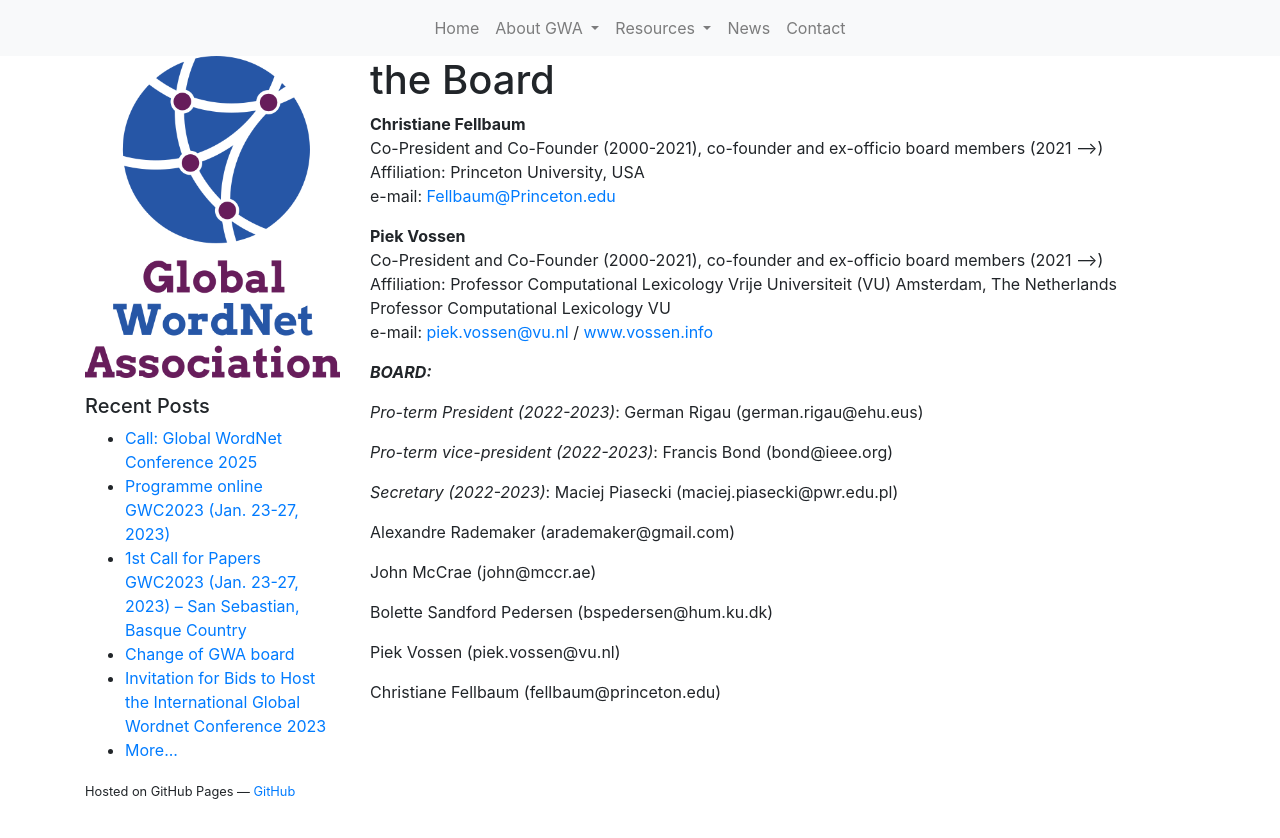
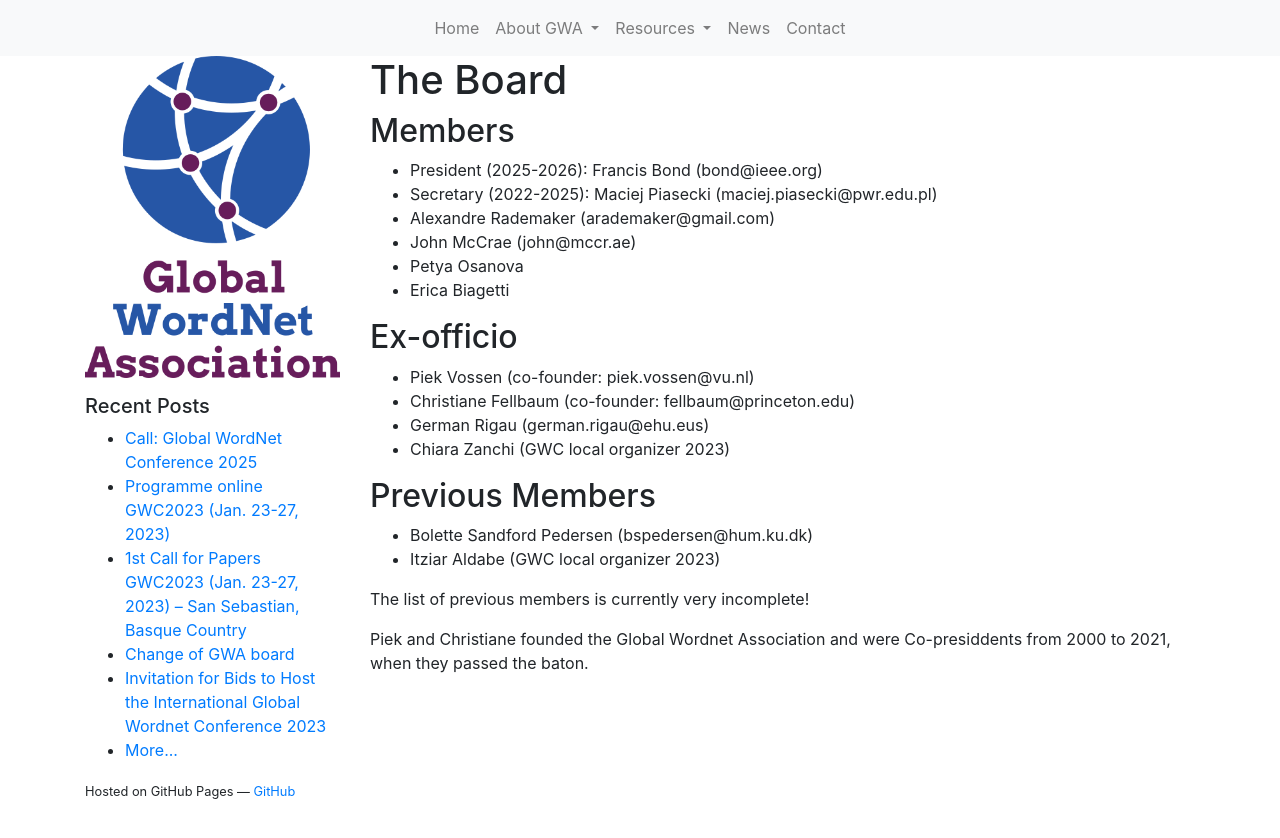
Before and after one commit to globalwordnet/globalwordnet.github.io, a Jekyll site: the page built from about-gwa/the-board.md, in a window 1280 px wide. Shown: the top 838 px of the page. Built offline with Jekyll 4.4.1, drawn with Linux system fonts in a browser that asks for light colours; nearby versions of some CDN libraries.

Commit message:
Updated with election results
I have not added email for Petya, Chiara or Erica, I need to check if they are ok with it and which address they would like.

```diff
--- a/about-gwa/the-board.md
+++ b/about-gwa/the-board.md
@@ -2,37 +2,28 @@
 layout: default
 ---
 
-# the Board
+# The Board
+## Members
 
-**Christiane Fellbaum **
-Co-President and Co-Founder (2000-2021), co-founder and ex-officio board
-members (2021 —\>)
-Affiliation: Princeton University, USA
-e-mail: <Fellbaum@Princeton.edu>
+* President (2025-2026): Francis Bond (bond@ieee.org)
+* Secretary (2022-2025): Maciej Piasecki (maciej.piasecki@pwr.edu.pl)
+* Alexandre Rademaker (arademaker@gmail.com)
+* John McCrae (john@mccr.ae)
+* Petya Osanova
+* Erica Biagetti
 
-**Piek Vossen**
-Co-President and Co-Founder (2000-2021), co-founder and ex-officio board
-members (2021 —\>)
-Affiliation: Professor Computational Lexicology Vrije Universiteit (VU)
-Amsterdam, The Netherlands
-Professor Computational Lexicology VU
-e-mail: [piek.vossen@vu.nl](mailto:p.vossen@let.vu.nl) /
-[www.vossen.info](http://www.vossen.info)
+## Ex-officio
 
-***BOARD:***
+ * Piek Vossen (co-founder: piek.vossen@vu.nl)
+ * Christiane Fellbaum (co-founder: fellbaum@princeton.edu)
+ * German Rigau (german.rigau@ehu.eus)
+ * Chiara Zanchi (GWC local organizer 2023)
 
-*Pro-term President (2022-2023)*: German Rigau (german.rigau@ehu.eus)
+## Previous Members
 
-*Pro-term vice-president (2022-2023)*: Francis Bond (bond@ieee.org)
+ * Bolette Sandford Pedersen (bspedersen@hum.ku.dk)
+ * Itziar Aldabe (GWC local organizer 2023)
 
-*Secretary (2022-2023)*: Maciej Piasecki (maciej.piasecki@pwr.edu.pl)
+The list of previous members is currently very incomplete!
 
-Alexandre Rademaker (arademaker@gmail.com)
-
-John McCrae (john@mccr.ae)
-
-Bolette Sandford Pedersen (bspedersen@hum.ku.dk)
-
-Piek Vossen (piek.vossen@vu.nl)
-
-Christiane Fellbaum (fellbaum@princeton.edu)
+Piek and Christiane founded the Global Wordnet Association and were Co-presiddents from 2000 to 2021, when they passed the baton.
```
